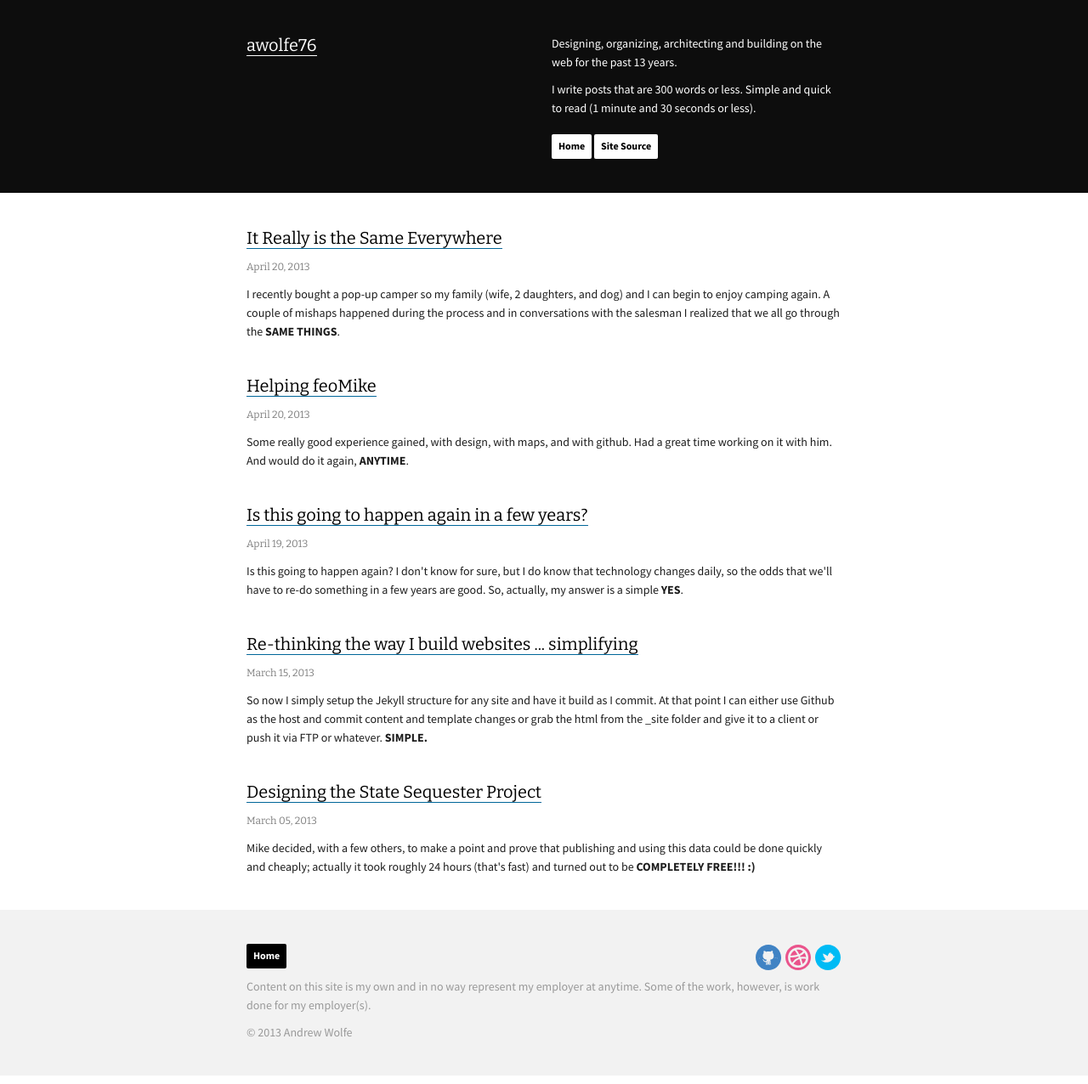
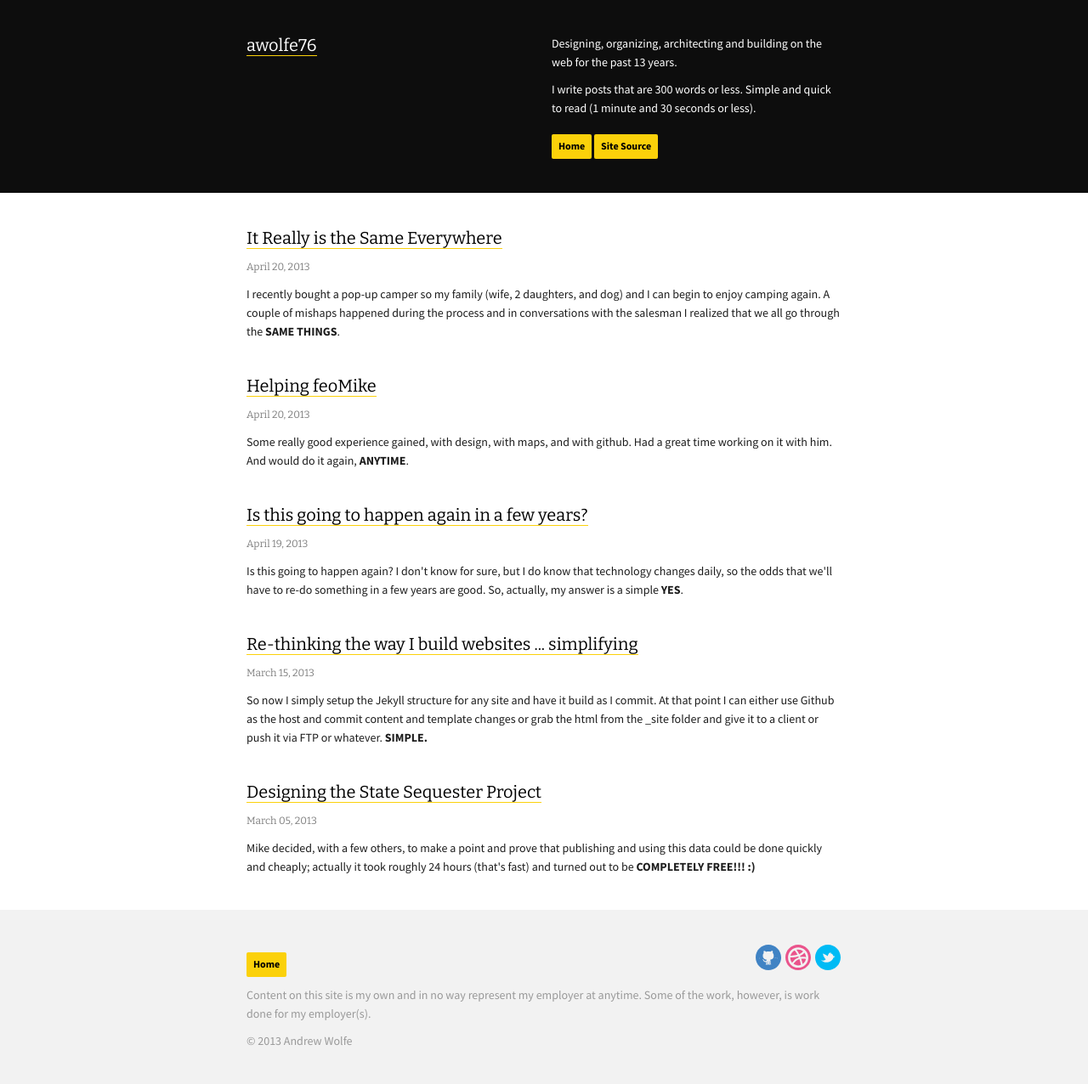
Before and after one commit to nickl1/awolfe76.github.com, a Jekyll site: the page built from index.md, in a window 1280 px wide. Shown: the whole page at 85% size. Built offline with Jekyll 4.4.1, drawn with Linux system fonts in a browser that asks for light colours; Markdown is read by kramdown in place of the engine named in the settings.

Commit message:
color scheme

```diff
--- a/css/awolfe76.css
+++ b/css/awolfe76.css
@@ -10,8 +10,8 @@ body {
   max-width: 700px;
 }
 a:link, a:visited {
-  border-bottom: 1px solid #006699;
-  border-bottom: 1px solid rgba(0, 102, 153, 1);
+  border-bottom: 1px solid #FBD10A;
+  border-bottom: 1px solid rgba(251, 209, 10, 1);
   color: #000000;
   color: rgba(0, 0, 0, 1);
   text-decoration: none;
@@ -21,10 +21,8 @@ a:link, a:visited {
   -o-transition: .5s; /* Opera */
 }
 a:hover {
-  border-bottom: 1px solid #ffffff;
-  border-bottom: 1px solid rgba(0, 102, 153, 0);
-  color: #006699;
-  color: rgba(0, 102, 153, 1);
+  border-bottom: 1px solid #000000;
+  border-bottom: 1px solid rgba(0, 0, 0, 1);
 }
 h1, h2, h3, h4, h5, h6 {
   font-family: "Bitter", Georgia, serif;
@@ -53,8 +51,8 @@ h3 {
   margin-top: 0;
 }
 a.awolfe76:link, a.awolfe76:visited {
-  border-bottom: 1px solid #ffffff;
-  border-bottom: 1px solid rgba(255, 255, 255, 1);
+  border-bottom: 1px solid #FBD10A;
+  border-bottom: 1px solid rgba(251, 209, 10, 1);
   color: #ffffff;
   color: rgba(255, 255, 255, 1);
 }
@@ -62,13 +60,13 @@ a.awolfe76:hover {
   border-bottom: 1px solid #999999;
   border-bottom: 1px solid rgba(255, 255, 255, 0);
 }
-#header a.btn {
+a.btn {
   border: 0 outset rgba(0, 0, 0, 0.2);
   margin-top: 10px;
 }
 a.btn:link, a.btn:visited {
-  background-color: #ffffff;
-  background-color: rgba(255, 255, 255, 1);
+  background-color: #FBD10A;
+  background-color: rgba(251, 209, 10, 1);
   border: 0 outset rgba(0, 0, 0, 0.2);
   border-radius: 2px;
   box-shadow: 0 0 0 rgba(255, 255, 255, 0) inset, 0 1px 2px rgba(0, 0, 0, 0);
@@ -117,17 +115,9 @@ a.btn:hover {
   padding: 40px 0 30px;
 }
 #footer a.btn {
-  background-color: #000000;
-  background-color: rgba(0, 0, 0, 1);
-  border: 0 outset rgba(0, 0, 0, 0.2);
-  color: #ffffff;
-  color: rgba(255, 255, 255, 1);
   margin-bottom: 10px;
 }
-#footer a.btn:hover {
-  background-color: #006699;
-  background-color: rgba(0, 102, 153, 1);
-}
+
 #footer a {
   border-bottom: none;
 }
```
